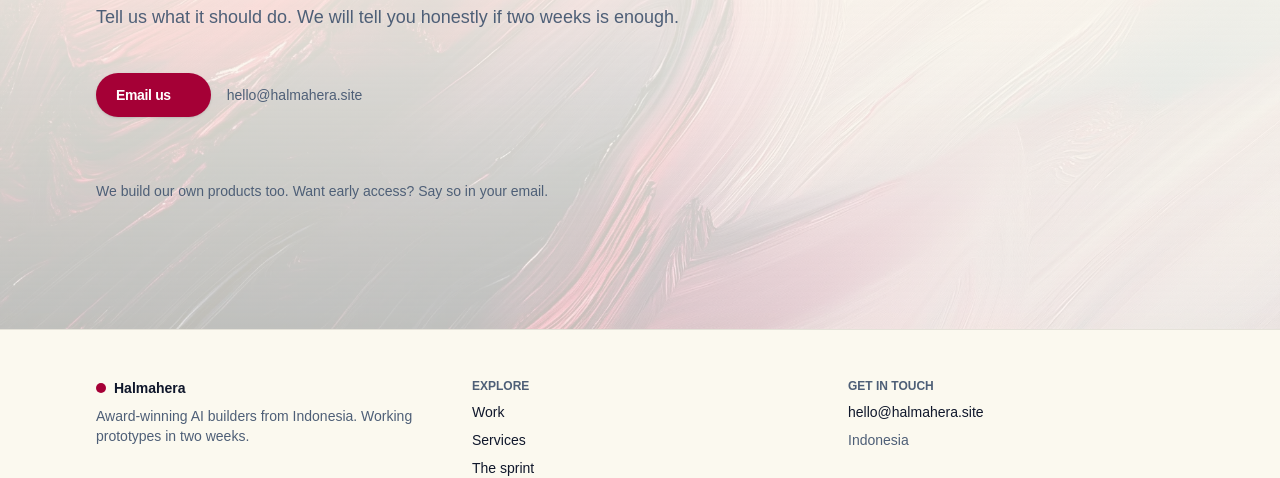
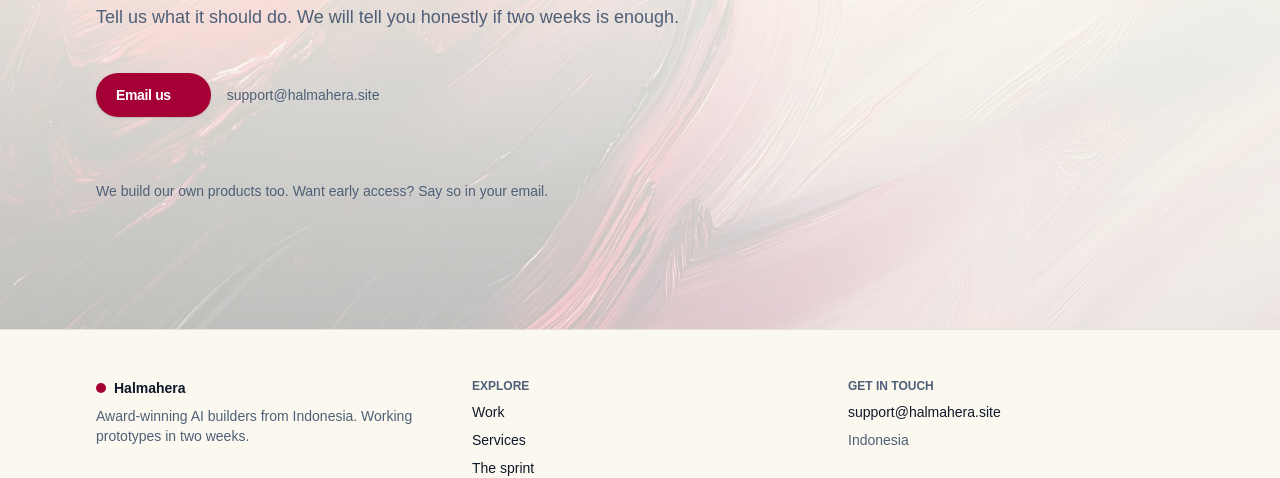
Before and after one commit to halmahera-dev/company-profile, a Next.js app in the folder apps/web/: page / in a window 1280 px wide. Shown: the part 5561-6039 px from the top of the page. Built offline with nearby package versions, Linux system fonts and the light colour scheme; some icons are missing.

Commit message:
fix(web): change contact email to support@halmahera.site

```diff
--- a/apps/web/src/features/profile/components/site-header.tsx
+++ b/apps/web/src/features/profile/components/site-header.tsx
@@ -3,7 +3,7 @@ import Link from "next/link";
 
 import { ModeToggle } from "@/components/mode-toggle";
 
-export const contactEmail = "hello@halmahera.site";
+export const contactEmail = "support@halmahera.site";
 
 export function SiteHeader() {
   return (
```
